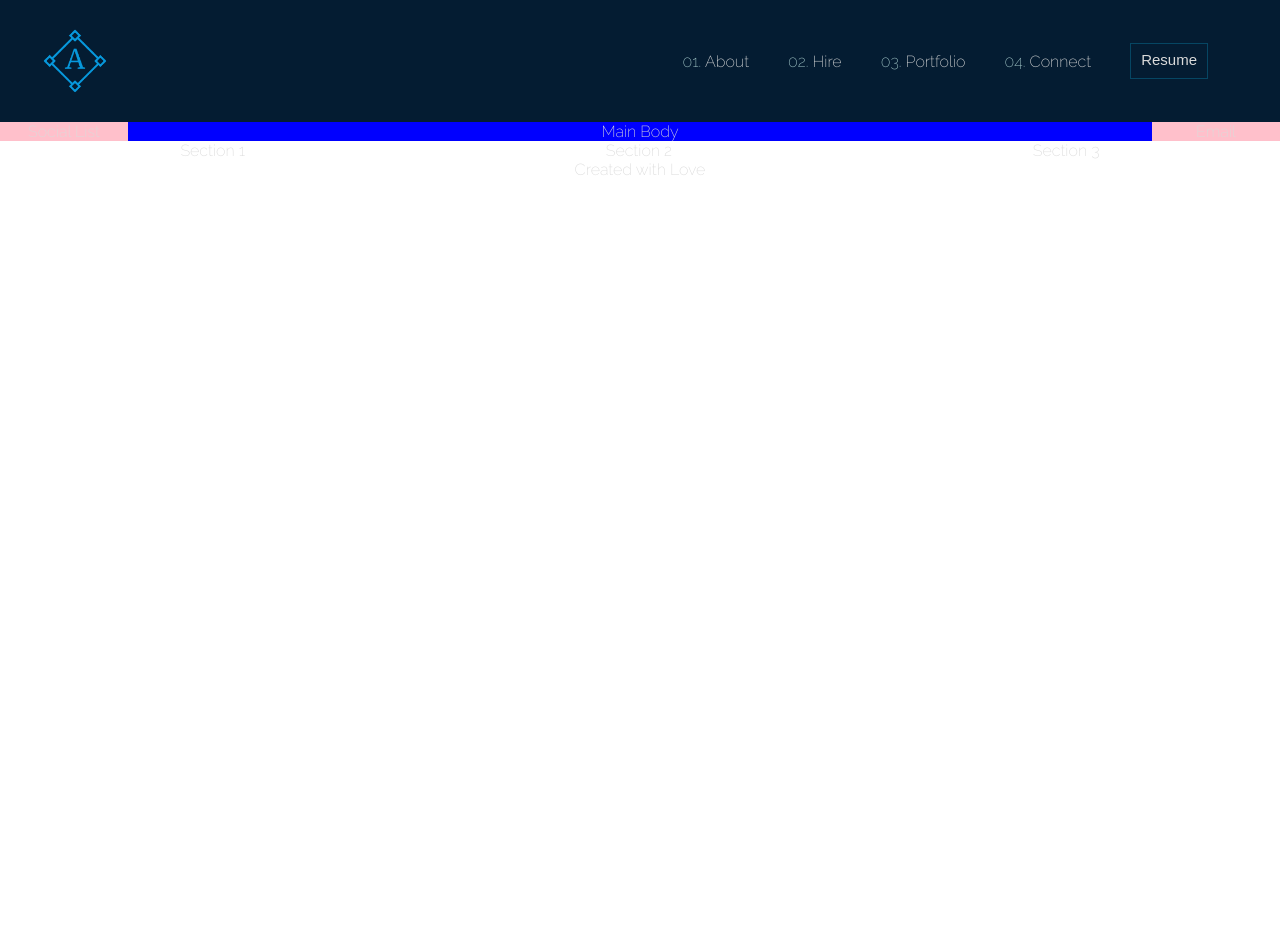
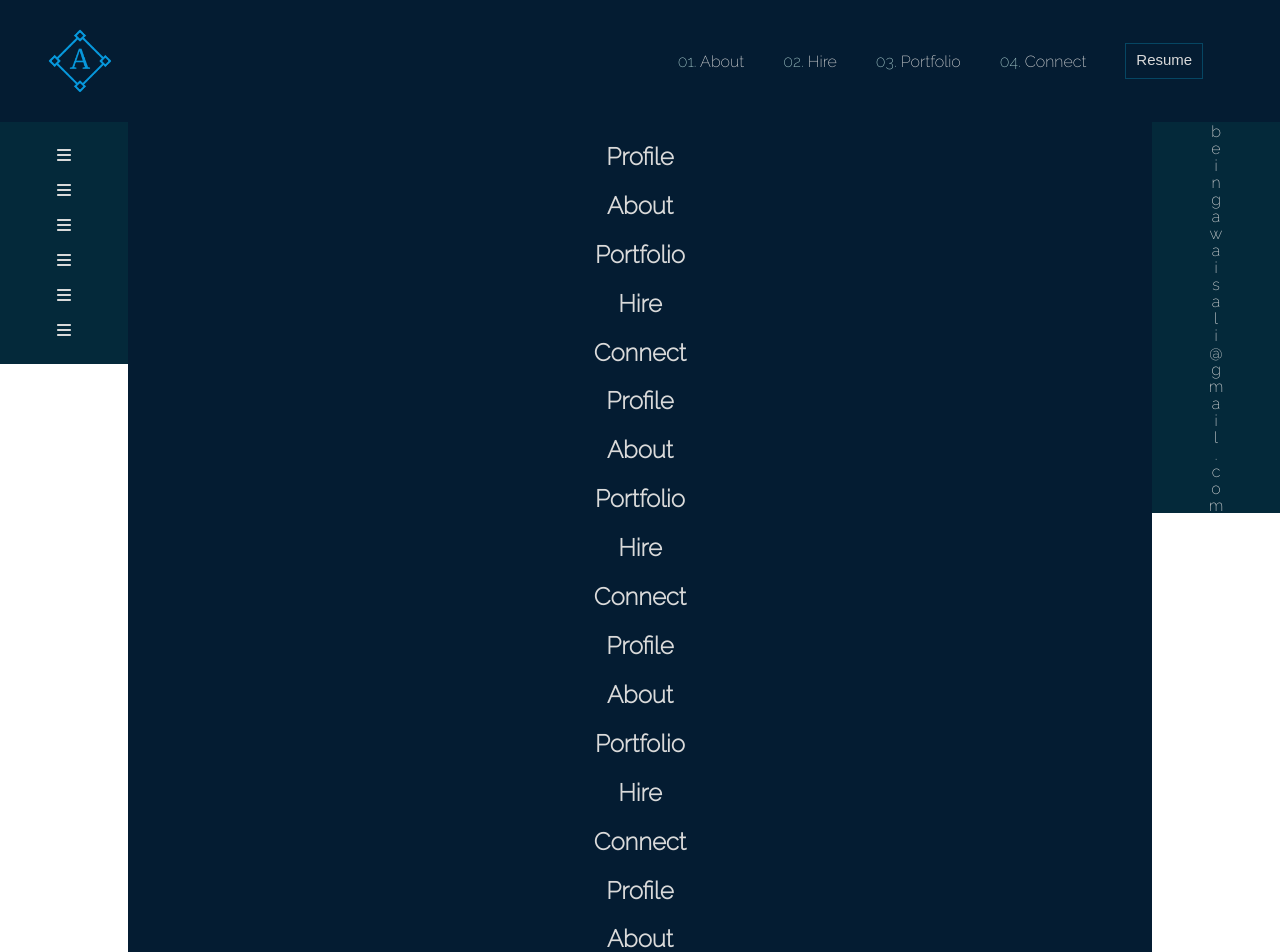
Before and after one commit to beingawaisali/beingawaisali.com-new, a React (Create React App) app: page / in a window 1280 px wide. Shown: the top 952 px of the page. Before the commit the page ends 800 px from the top, so only its background shows below. Built offline with nearby package versions, Linux system fonts and the light colour scheme.

Commit message:
body styling

```diff
--- a/src/components/Body.jsx
+++ b/src/components/Body.jsx
@@ -1,13 +1,121 @@
 import React from 'react';
 import './css/body.css';
+import { FontAwesomeIcon } from '@fortawesome/react-fontawesome';
+import { faBars, faMouse } from '@fortawesome/free-solid-svg-icons';
 
 
 function Body () {
     return (
         <div id="body-parent">
-            <div className="body-side">Social List</div>
-            <div className="body-main">Main Body</div>
-            <div className="body-side">Email</div>
+
+            {/* Sidebar Left */}
+            <div className="body-side">
+                <ul id="social-sidebar">
+                    <li className="social-list">
+                        <a href="">
+                            <FontAwesomeIcon icon={faBars} className="social-icon"/>
+                        </a>
+                    </li>
+                    <li className="social-list">
+                        <a href="">
+                            <FontAwesomeIcon icon={faBars} className="social-icon"/>
+                        </a>
+                    </li>
+                    <li className="social-list">
+                        <a href="">
+                        <FontAwesomeIcon icon={faBars} className="social-icon"/>
+                        </a>
+                    </li>
+                    <li className="social-list">
+                        <a href="">
+                        <FontAwesomeIcon icon={faBars} className="social-icon"/>
+                        </a>
+                    </li>
+                    <li className="social-list">
+                        <a href="">
+                        <FontAwesomeIcon icon={faBars} className="social-icon"/>
+                        </a>
+                    </li>
+                    <li className="social-list">
+                        <a href="">
+                        <FontAwesomeIcon icon={faBars} className="social-icon"/>
+                        </a>
+                    </li>
+                </ul>
+            </div>
+
+            {/* Main Body */}
+            <div className="body-main">
+                <div className="body-card">
+                    <h2>Profile</h2>
+                </div>
+                <div className="body-card">
+                    <h2>About</h2>
+                </div>
+                <div className="body-card">
+                    <h2>Portfolio</h2>
+                </div>
+                <div className="body-card">
+                    <h2>Hire</h2>
+                </div>
+                <div className="body-card">
+                    <h2>Connect</h2>
+                </div>
+                <div className="body-card">
+                    <h2>Profile</h2>
+                </div>
+                <div className="body-card">
+                    <h2>About</h2>
+                </div>
+                <div className="body-card">
+                    <h2>Portfolio</h2>
+                </div>
+                <div className="body-card">
+                    <h2>Hire</h2>
+                </div>
+                <div className="body-card">
+                    <h2>Connect</h2>
+                </div>
+                <div className="body-card">
+                    <h2>Profile</h2>
+                </div>
+                <div className="body-card">
+                    <h2>About</h2>
+                </div>
+                <div className="body-card">
+                    <h2>Portfolio</h2>
+                </div>
+                <div className="body-card">
+                    <h2>Hire</h2>
+                </div>
+                <div className="body-card">
+                    <h2>Connect</h2>
+                </div>
+                <div className="body-card">
+                    <h2>Profile</h2>
+                </div>
+                <div className="body-card">
+                    <h2>About</h2>
+                </div>
+                <div className="body-card">
+                    <h2>Portfolio</h2>
+                </div>
+                <div className="body-card">
+                    <h2>Hire</h2>
+                </div>
+                <div className="body-card">
+                    <h2>Connect</h2>
+                </div>
+            </div>
+
+
+
+            {/* Sidebar Right */}
+            <div className="body-side">
+                <div className='email-parent'>
+                    <a href="beingawaisali@gmail.com" className="email">beingawaisali@gmail.com</a>
+                </div>
+            </div>
         </div>
     )
 }
--- a/src/components/Footer.jsx
+++ b/src/components/Footer.jsx
@@ -1,6 +1,7 @@
 import React from 'react';
 import './css/footer.css';
-
+import { FontAwesomeIcon } from '@fortawesome/react-fontawesome';
+import { faHeart } from '@fortawesome/free-solid-svg-icons';
 
 function Footer() {
     return(
@@ -10,7 +11,11 @@ function Footer() {
                 <div className="footer-sections">Section 2</div>
                 <div className="footer-sections">Section 3</div>
             </div>
-            <div id="footer-copyright">Created with Love</div>
+            <div id="footer-copyright">
+                Developed with
+                <FontAwesomeIcon icon={faHeart} className="heart-icon"/>
+                by Awais Ali
+            </div>
         </footer>
     )
 }
--- a/src/components/css/body.css
+++ b/src/components/css/body.css
@@ -1,19 +1,81 @@
 #body-parent {
     display: flex;
     justify-content: center;
-    align-items: center;
+    align-items: flex-start;
+    padding-top: 122px;
+
 }
 
 .body-side {
     width:10%;
     text-align: center;
-    background-color: pink;
+    background-color: #04293A;
+    color: #dadada;
+    line-height: 35px;
+    height: 100%;
+    /* position: sticky; */
+}
 
+.social-icon {
+    color: #dadada;
+    transition: 500ms;
 }
+
+.social-icon:hover {
+    color: #4d99dd;
+    transition: 500ms;
+}
+
 
 .body-main {
     width:80%;
     text-align: center;
-    background-color: blue;
+    background-color: #041C32;
 
 }
+
+#social-sidebar {
+    list-style-type: none;
+    margin-left: -40px;
+}
+
+.email {
+    writing-mode: vertical-rl;
+    text-orientation: upright;
+    letter-spacing: -2px;
+    color: #dadada;
+    text-decoration: none;
+}
+
+.email-parent {
+    display: flex;
+    justify-content: center;
+}
+
+@media(max-width: 500px) {
+
+    .body-side {
+        display: none;
+    }
+
+    .body-main {
+        width: 100%;
+    }
+    #body-parent {
+        padding-top: 78px;
+    }
+
+}
+
+@media(max-width: 650px) {
+    #body-parent {
+        padding-top: 90px;
+    }
+
+}
+@media(max-width: 450px) {
+    #body-parent {
+        padding-top: 85px;
+    }
+
+}
--- a/src/components/css/footer.css
+++ b/src/components/css/footer.css
@@ -1,5 +1,6 @@
 #main-footer {
     text-align: center;
+    background-color: #04293A;
 }
 
 #footer-divider {
@@ -8,3 +9,46 @@
     align-items: center;
     flex-wrap: wrap;
 }
+
+#footer-divider {
+    display: flex;
+    justify-content: space-around;
+    align-items: center;
+    flex-wrap: wrap;
+}
+
+.footer-sections {
+    background-color: #04293A;
+    max-width: 600px;
+    min-width: 350px;
+}
+
+#footer-copyright {
+    background-color: #041C32;
+    display: flex;
+    justify-content: center;
+    align-items: center;
+    width: 100%;
+    color: #dadada;
+    height: 35px;
+}
+
+#footer-copyright:hover .heart-icon {
+    transition: 700ms;
+    color: maroon;
+    margin: 0px 3px;
+    font-size: 20px;
+}
+
+.heart-icon {
+    transition: 700ms;
+    margin: 0px 5px;
+    color: red;
+}
+
+@media(max-width: 370px) {
+    .footer-sections {
+        max-width: 100%;
+        min-width: 100%;
+    }
+}
--- a/src/components/css/header.css
+++ b/src/components/css/header.css
@@ -2,8 +2,11 @@
     display: flex;
     justify-content: space-between;
     align-items: center;
-    padding: 20px 40px;
+    padding:  20px 3.5%;
     background-color: #041C32;
+    position: fixed;
+    z-index: 1;
+    width: 93%;
 }
 
 .manu-bar {
@@ -58,6 +61,10 @@
     .main-logo {
         width: 50px
     }
+    /* #main-header {
+        padding: 2.5% 40px;
+        width: 95%;
+    } */
 }
 
 @media(max-width: 450px) {
```
Also changed, not shown: src/App.js (+5 -3 lines).
